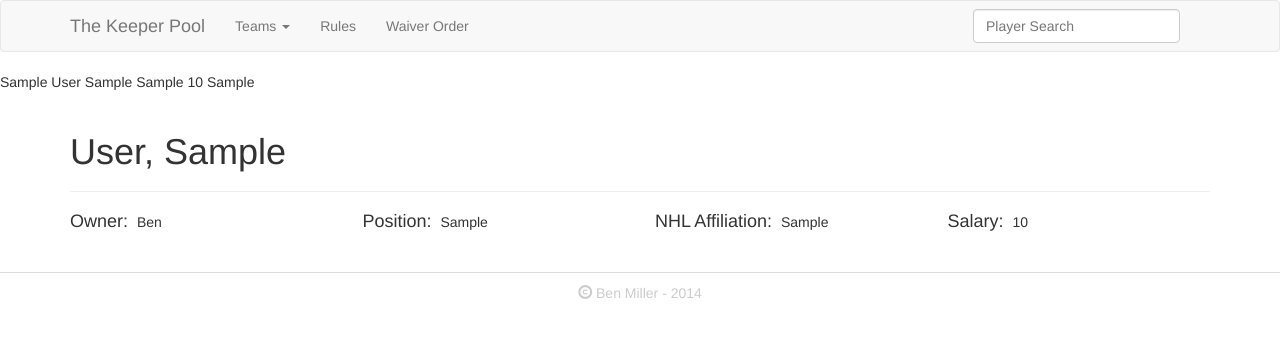
After one commit to Benmiller313/theKeeperPool, a Django app: template teampages/templates/teampages/playerpage.html in a window 1280 px wide. The commit adds this page. Shown: the top 338 px of the page. Run offline with Django 3.2, Linux system fonts and the light colour scheme; data comes from the database, SQL or seed files in the repository; tables that the repository leaves empty hold one stand-in row (values such as "Sample post"); the template is opened without the code that fills it: values that come from a table or form of the project are taken from there, most other values are stand-ins (such as "Sample title", 1, 10 or a date in 2020); parts of the project's set-up code (start-up, migrations or seed data) failed here and were passed over; some libraries are stand-ins or nearby versions.

Commit message:
Player search is 100%. Player pages are started, still need transaction history. Framework for ods writer is done, needs completion

```diff
--- a/teampages/lookups.py
+++ b/teampages/lookups.py
@@ -21,7 +21,8 @@ class PlayerByName(LookupChannel):
 
 	def format_item_display(self,obj):
 		""" (HTML) formatted item for displaying item in the selected deck area """
-		return u"%s<div><i>%s</i></div>" % (escape(obj.fullName()),escape(obj.owner))
+		team = obj.owner if obj.owner else "Free Agent"
+		return u"%s<div><i>%s</i></div>" % (escape(obj.fullName()),escape(team))
 
 	def check_auth(self, request):
 		pass
--- a/teampages/models.py
+++ b/teampages/models.py
@@ -45,8 +45,8 @@ class Player(models.Model):
 class DraftPick(models.Model):
 	year = models.IntegerField()
 	round = models.IntegerField()
-	owner = models.ForeignKey(Team, related_name="owner")
-	original_owner = models.ForeignKey(Team, related_name="original_owner")
+	owner = models.ForeignKey(Team, related_name="current_picks")
+	original_owner = models.ForeignKey(Team, related_name="original_picks")
 	player = models.ForeignKey(Player, null=True)
 
 	def __unicode__(self):
--- a/teampages/static/teampages/css/base.css
+++ b/teampages/static/teampages/css/base.css
@@ -12,3 +12,9 @@ ul .ui-autocomplete {
 	width: 300px;
 
 }
+
+
+h4.stat {
+	display: inline;
+	margin-right: 5px;
+}
--- a/teampages/templates/teampages/base.html
+++ b/teampages/templates/teampages/base.html
@@ -9,30 +9,11 @@
   {% endblock %}
   <script src="//code.jquery.com/jquery-1.10.2.js"></script>
   <script src="//code.jquery.com/ui/1.11.2/jquery-ui.js"></script>
-
+ <link rel="stylesheet" href="//code.jquery.com/ui/1.11.3/themes/flick/jquery-ui.css">
   <script type="text/javascript">
   $(function() {
 
-    var projects = [
-      {
-        value: "jquery",
-        label: "jQuery",
-        desc: "the write less, do more, JavaScript library",
-        icon: "jquery_32x32.png"
-      },
-      {
-        value: "jquery-ui",
-        label: "jQuery UI",
-        desc: "the official user interface library for jQuery",
-        icon: "jqueryui_32x32.png"
-      },
-      {
-        value: "sizzlejs",
-        label: "Sizzle JS",
-        desc: "a pure-JavaScript CSS selector engine",
-        icon: "sizzlejs_32x32.png"
-      }
-    ];
+
 
 
     $( "#player_search").autocomplete({
@@ -53,10 +34,15 @@
         return false;
       },
       select: function(event, ui){
-        alert(ui);
+        location.href="/players/" + ui.item.pk + "/";
         return false;
       }
-    });
+    })
+    .autocomplete( "instance" )._renderItem = function( ul, item ) {
+      return $( "<li>" )
+      .append( item.match)
+      .appendTo( ul );
+    };
   });
   </script>
 </head>
--- /dev/null
+++ b/teampages/templates/teampages/playerpage.html
@@ -0,0 +1,40 @@
+{% extends 'teampages/base.html' %}
+
+{% block static_links %}
+	{% load static %}
+	<link rel="stylesheet" type="text/css" href="{% static 'teampages/bootstrap/css/bootstrap.min.css' %}">
+	<script type="text/javascript" src="https://ajax.googleapis.com/ajax/libs/jquery/1.9.1/jquery.min.js"></script>
+	<script type="text/javascript" src="{% static 'teampages/bootstrap/js/bootstrap.min.js' %}"></script>
+  <link rel="stylesheet" type="text/css" href="{% static 'teampages/css/base.css' %}">
+{% endblock %}
+
+{% block main_content %}
+{{player}}
+
+{{transaction_list}}
+
+<div class="container">
+	<div class="page-header">
+		<h1>{{player.fullName}}</h1>
+	</div>
+	<div class="row">
+		<div class="col-md-3">
+			<h4 class="stat">Owner:</h4>
+			<span>{{player.owner}}</span>
+		</div>
+		<div class="col-md-3">
+			<h4 class="stat">Position:</h4>
+			<span>{{player.position}}
+		</div>
+		<div class="col-md-3">
+			<h4 class="stat">NHL Affiliation:</h4>
+			<span>{{player.nhl_team}}</span>
+		</div>
+		<div class="col-md-3">
+			<h4 class="stat">Salary:</h4>
+			<span>{{player.salary}}</span>
+		</div>
+	</div>
+</div>
+
+{% endblock %}
```
Also changed, not shown: teampages/TeamManagement/SpreadsheetDB.py (+35 -1 lines), teampages/css/base.css (+12 -0 lines), teampages/management/commands/loadPlayerData.py (+9 -4 lines), teampages/views.py (+17 -2 lines).
